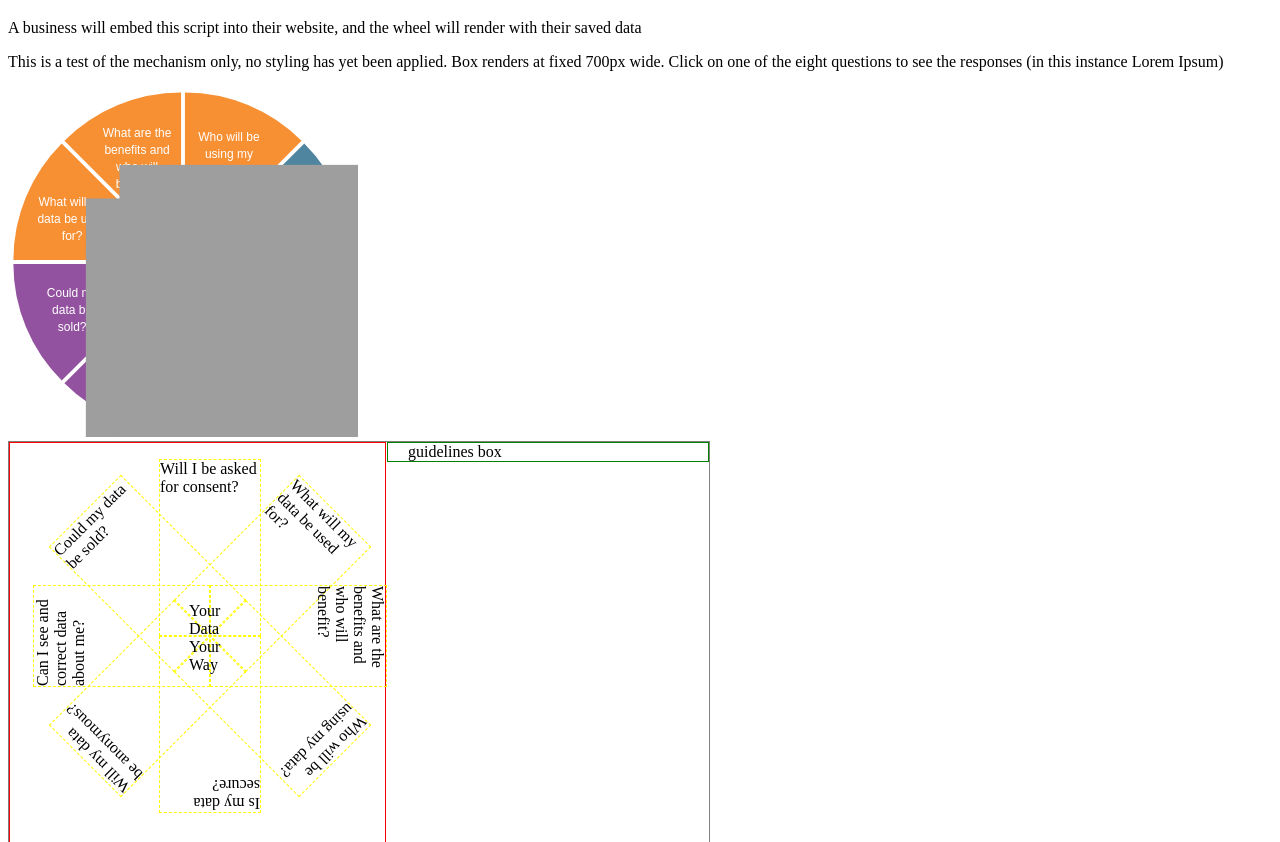
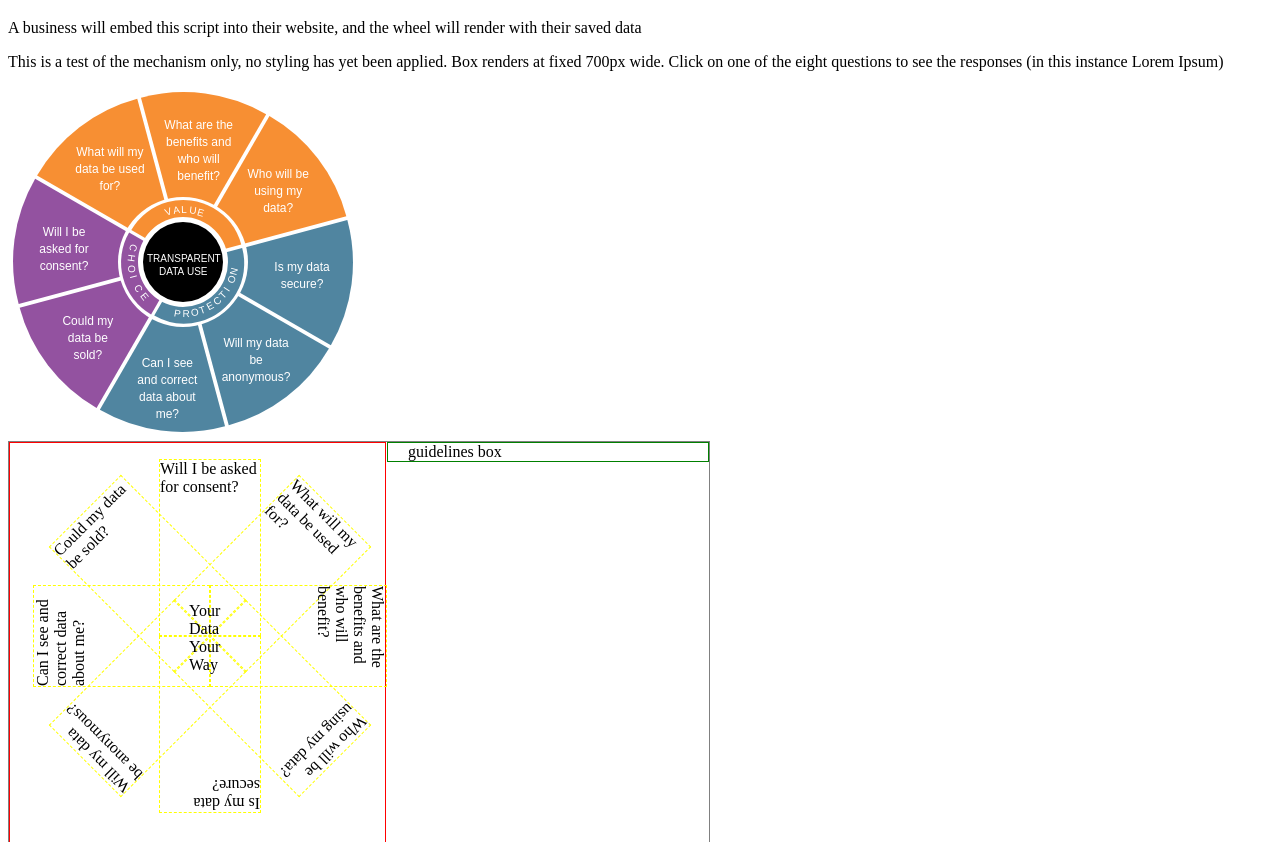
Before and after one commit to cmatcham/data-futures, a plain HTML site: page WebContent/embed.html in a window 1280 px wide. Shown: the part 61-903 px from the top of the page. Drawn offline with nearby package versions, Linux system fonts and the light colour scheme.

Commit message:
Wheel redesign, remove icons etc

```diff
--- a/WebContent/media/dataFutures.js
+++ b/WebContent/media/dataFutures.js
@@ -28,22 +28,22 @@ var dataFuturesWheel = {
 	'rotation'	:	0,
 	'rotating'	:	false,
 	'slices'	: [
-		{'start':90,'end':135,'color':'#9352a0', 'text':'Will I be asked for consent?', 'src':'images/Icons-05.png'},
-		{'start':135,'end':180,'color':'#9352a0', 'text':'Could my data be sold?', 'src':'images/Icons-03.png'},
-		{'start':180,'end':225,'color':'#F78F33', 'text':'What will my data be used for?', 'src':'images/Icons-08.png'},
-		{'start':225,'end':270,'color':'#F78F33', 'text':'What are the benefits and who will benefit?', 'src':'images/Icons-10.png'},
-		{'start':270,  'end':315, 'color':'#F78F33', 'text':'Who will be using my data?', 'src':'images/Icons-09.png'},
-		{'start':315, 'end':360, 'color':'#5085a0', 'text':'Is my data secure?', 'src':'images/Icons-07.png'},
-		{'start':0, 'end':45,'color':'#5085a0', 'text':'Will my data be anonymous?', 'src':'images/Icons-06.png'},
-		{'start':45,'end':90,'color':'#5085a0', 'text':'Can I see and correct data about me?', 'src':'images/Icons-04.png'}
+		{'start':120,'end':165,'color':'#9352a0', 'text':'Could my data be sold?', 'src':'images/Icons-05.png'},
+		{'start':165,'end':210,'color':'#9352a0', 'text':'Will I be asked for consent?', 'src':'images/Icons-03.png'},
+		{'start':210,'end':255,'color':'#F78F33', 'text':'What will my data be used for?', 'src':'images/Icons-08.png'},
+		{'start':255,'end':300,'color':'#F78F33', 'text':'What are the benefits and who will benefit?', 'src':'images/Icons-10.png'},
+		{'start':300,  'end':345, 'color':'#F78F33', 'text':'Who will be using my data?', 'src':'images/Icons-09.png'},
+		{'start':345, 'end':390, 'color':'#5085a0', 'text':'Is my data secure?', 'src':'images/Icons-07.png'},
+		{'start':30, 'end':75,'color':'#5085a0', 'text':'Will my data be anonymous?', 'src':'images/Icons-06.png'},
+		{'start':75,'end':120,'color':'#5085a0', 'text':'Can I see and correct data about me?', 'src':'images/Icons-04.png'}
 
 	],
 	'init'		:	function() {
 		this.canvas = document.getElementById('dataFuturesWheelCanvas');
-		this.slices.forEach(function(slice) {
+		/*this.slices.forEach(function(slice) {
 			slice.img = new Image();
 			slice.img.src = 'http://parhelion.co.nz/dataFutures/'+slice.src;
-		});
+		});*/
 	},
 	toRadians	:	function(deg) {
 		return deg * Math.PI / 180;
@@ -99,31 +99,36 @@ var dataFuturesWheel = {
 	},
 
 	drawSlices	:	function (ctx, rotation) {
-		var innerRadii = 22;
+		var innerRadii = 40;
+		var middleRadii = 60
 		var outerRadii = 165;
+		var padding = 5;
 		var self = this;
 		var toRadians = this.toRadians;
 		this.slices.forEach(function(slice) {
 			self.drawSlice(ctx, slice.color, slice.start + rotation, slice.end + rotation, outerRadii);
 			self.drawText(canvas, (rotation + slice.start + 22.5) % 360, slice.text);
-			self.drawImage(ctx, rotation + slice.start + 22.5, slice.img);
+			//self.drawImage(ctx, rotation + slice.start + 22.5, slice.img);
 		});
 
+		//fill center with white out to middleRadii + padding
 		ctx.fillStyle = '#ffffff';
 
 		cx = self.centerX;
 		cy = self.centerY;
 		ctx.beginPath();
 		ctx.moveTo(cx, cy);
-		ctx.arc(cx, cy, innerRadii + 20, 0, Math.PI * 2);
+		ctx.arc(cx, cy, middleRadii + padding, 0, Math.PI * 2);
 		ctx.lineTo(cx, cy);
 		ctx.closePath();
 		ctx.fill();
 
-		self.drawInnerSlice(ctx, '#9352a0', this.slices[0].start + rotation, this.slices[1].end + rotation, innerRadii + 15);
-		self.drawInnerSlice(ctx, '#F78F33', this.slices[2].start + rotation, this.slices[4].end + rotation, innerRadii + 15);
-		self.drawInnerSlice(ctx, '#5085a0', this.slices[5].start + rotation, this.slices[7].end + 360 + rotation, innerRadii + 15);
+		//draw inner slices out to middleRadii
+		self.drawInnerSlice(ctx, '#9352a0', this.slices[0].start + rotation, this.slices[1].end + rotation, middleRadii);
+		self.drawInnerSlice(ctx, '#F78F33', this.slices[2].start + rotation, this.slices[4].end + rotation, middleRadii);
+		self.drawInnerSlice(ctx, '#5085a0', this.slices[5].start + rotation, this.slices[7].end + 360 + rotation, middleRadii);
 
+		//fill center with white out to innerRadii + padding
 		ctx.fillStyle = '#ffffff';
 
 		cx = self.centerX;
@@ -135,11 +140,12 @@ var dataFuturesWheel = {
 		ctx.closePath();
 		ctx.fill();
 
-		var textRadius = innerRadii + 7;
-		ctx.font = '7px Arial';
-		ctx.fillTextCircle("CHOICE",self.centerX,self.centerY,textRadius,toRadians(280+rotation), toRadians(350+rotation));
-		ctx.fillTextCircle("VALUE",self.centerX,self.centerY,textRadius,toRadians(30+rotation), toRadians(105+rotation));
-		ctx.fillTextCircle("PROTECTION",self.centerX,self.centerY,textRadius,toRadians(145+rotation), toRadians(260+rotation));
+		//draw text on paths
+		var textRadius = innerRadii + 9;
+		ctx.font = '10px Arial';
+		ctx.fillTextCircle("CHOICE",self.centerX,self.centerY,textRadius,toRadians(220+rotation), toRadians(290+rotation));
+		ctx.fillTextCircle("VALUE",self.centerX,self.centerY,textRadius,toRadians(340+rotation), toRadians(385+rotation));
+		ctx.fillTextCircle("PROTECTION",self.centerX,self.centerY,textRadius,toRadians(95+rotation), toRadians(190+rotation));
 
 		ctx.fillStyle = '#000000';
 
@@ -153,8 +159,8 @@ var dataFuturesWheel = {
 		ctx.fill();
 
 		ctx.fillStyle = '#ffffff';
-		ctx.fillText('Transparent', self.centerX - 19, self.centerY - 4);
-		ctx.fillText('Data Use', self.centerX - 14, self.centerY + 4);
+		ctx.fillText('TRANSPARENT', self.centerX - 36, self.centerY);
+		ctx.fillText('DATA USE', self.centerX - 24, self.centerY + 13);
 
 	},
 
--- a/WebContent/scrollpage/css/scrolling-nav.css
+++ b/WebContent/scrollpage/css/scrolling-nav.css
@@ -34,21 +34,18 @@ of those sections to manage the look and feel of the site. */
 .intro-section {
     height: 100%;
     padding-top: 150px;
-    text-align: center;
     background: #fff;
 }
 
 .about-section {
     height: 100%;
     padding-top: 150px;
-    text-align: center;
     background: #eee;
 }
 
 .services-section {
     height: 100%;
     padding-top: 150px;
-    text-align: center;
     background: #fff;
 }
 
```
Also changed, not shown: WebContent/createWheel.html (+11 -0 lines).
